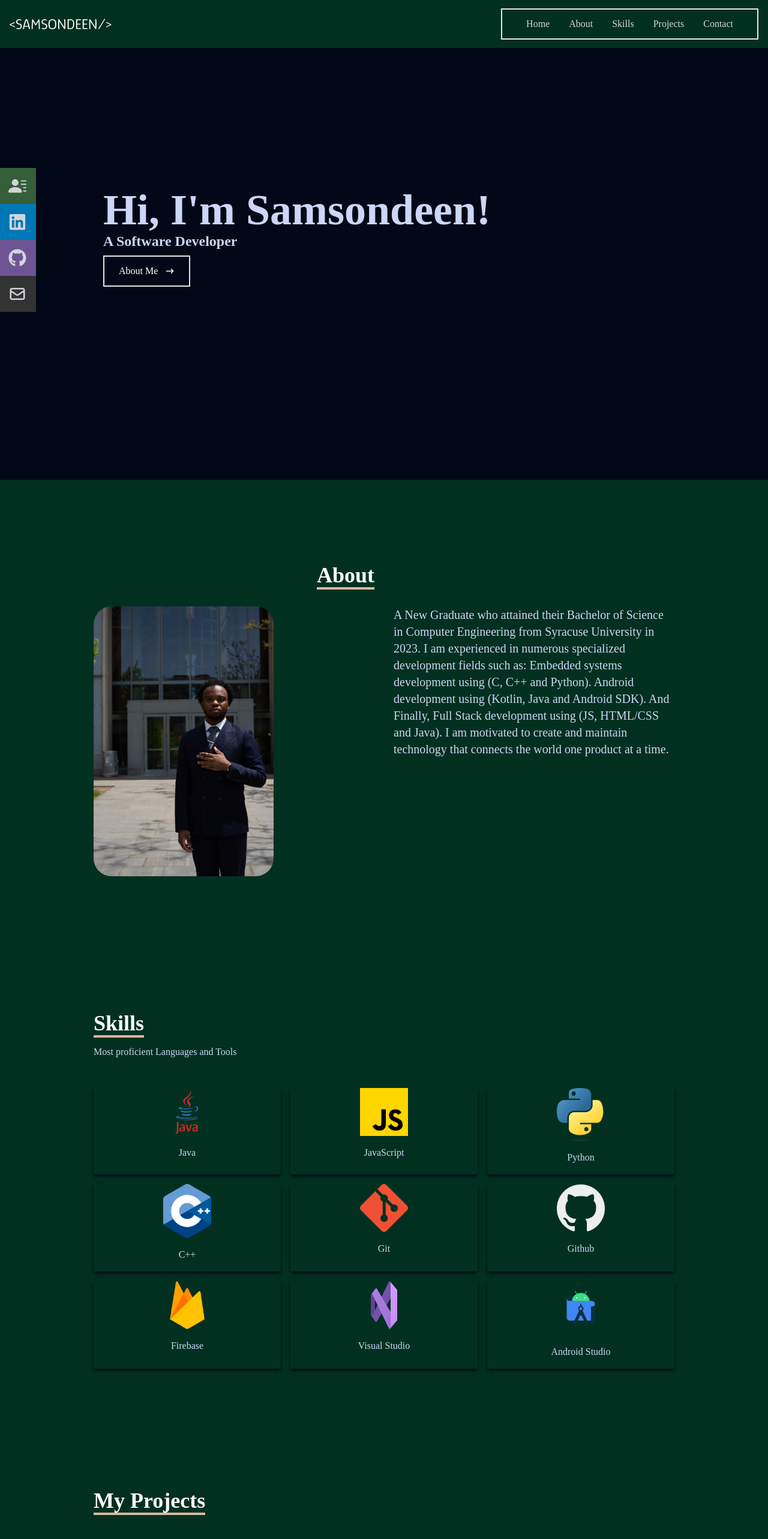
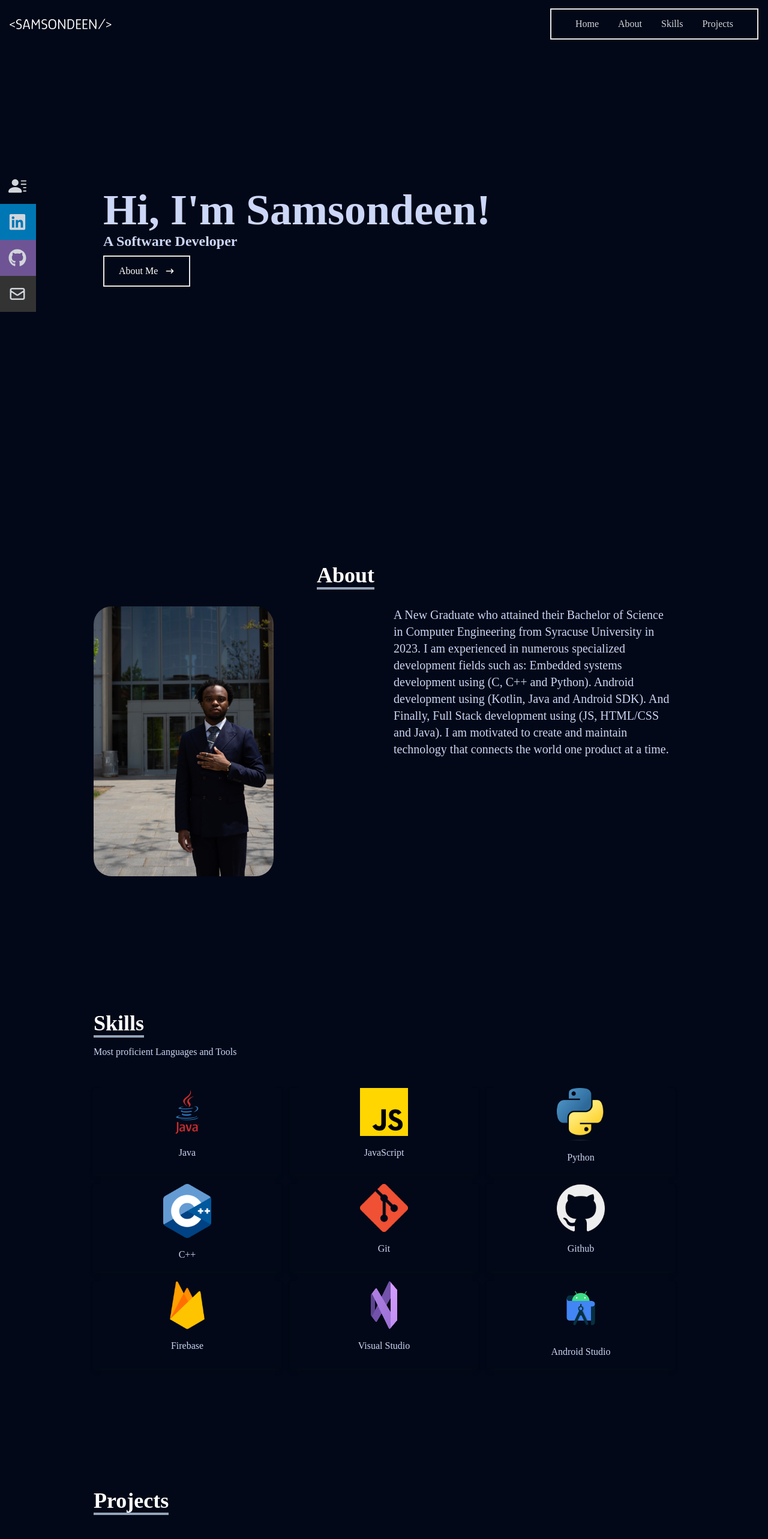
Before and after one commit to SamBatula/My-react-portfolio-app, a React (Create React App) app: page / in a window 1280 px wide. Shown: the top 2566 px of the page at 60% size. Built offline with nearby package versions, Linux system fonts and the light colour scheme.

Commit message:
updated UI, fixed yarn start dependencies

```diff
--- a/src/App.js
+++ b/src/App.js
@@ -14,7 +14,8 @@ function App() {
       <About />
       <Proficiency />
       <Projects />
-      <Contact />
+      {/* Commented out to take out contacts page
+      () <Contact /> */}
     </div>
   );
 }
--- a/src/components/About.jsx
+++ b/src/components/About.jsx
@@ -10,12 +10,12 @@ import ProfilePic from '../assets/profilepic.jpg'
 
 const About = () => {
   return (
-    <div name='about' className=' w-full md:h-screen bg-[#023020] text-[#ffffff]'>
+    <div name='about' className=' w-full md:h-screen bg-[#020817] text-[#ffffff]'>
         <div className='flex flex-col justify-center items-center w-full h-full p-4 mx-auto'>
            {/* Container div or parent div*/}
            <div className='max-w-[1000px] w-full grid grid-cols-2 gap-8' >
                 <div className='sm:text-right pb-8 pl-4'>
-                    <p className='text-4xl font-bold inline border-b-4 border-[#d9b99b]'> About </p>
+                    <p className='text-4xl font-bold inline border-b-4 border-[#94a4b8]'> About </p>
                 </div>
                 <div>
                 </div>
--- a/src/components/Contact.jsx
+++ b/src/components/Contact.jsx
@@ -3,10 +3,10 @@ import React from 'react'
 
 const Contact = () => {
   return (
-    <div name='contact' className='w-full h-screen bg-[#023020] flex justify-center items-center p-4'>
+    <div name='contact' className='w-full h-screen bg-[#020817] flex justify-center items-center p-4'>
         <form method='POST' action="https://getform.io/f/1895b10c-0208-4eb5-a9d3-2e2e7a1a9588" className='flex flex-col max-w-[600px] w-full'>
             <div className='pb-8'>
-                <p className='text-4xl font-bold inline border-b-4 border-[#d9b99b] text-[#ffffff]'>Contact</p>
+                <p className='text-4xl font-bold inline border-b-4 border-[#94a4b8] text-[#ffffff]'>Contact</p>
                 <p className='text-[#ffffff] py-4'> Feel free to reach out if you have any questions! My Email: Samsonbatula@gmail.com </p>
             </div>
             <input className='bg-[#ffffff] p-2' type = "text" placeholder='Your Name' name ='name' />
--- a/src/components/Navbar.jsx
+++ b/src/components/Navbar.jsx
@@ -55,7 +55,7 @@ const Navbar = () => {
   return (
 
 
-    <div className = 'fixed w-full h-[80px] flex justify-between items-center px-4 bg-[#023020] text-gray-300'>
+    <div className = 'fixed w-full h-[80px] flex justify-between items-center px-4 bg-[#020817] text-gray-300'>
 
         <div>
             <img src = {Logo} alt = "Logo Image" style={{width: '170px'}}/>
@@ -63,35 +63,36 @@ const Navbar = () => {
 
         {/* 3.) Menu */}
             <ul className='hidden md:flex group border-2 px-6 py-3 my-2 items-center  '>
-                <li className='hover:bg-[#355E3B]'>
+                <li className='hover:bg-[#87a7b6]'>
                 <Link to="home"  smooth={true} offset={50} duration={500}>
                 Home
                 </Link>
                 </li>
 
-                <li className='hover:bg-[#355E3B]'>
+                <li className='hover:bg-[#87a7b6]'>
                 <Link to="about"  smooth={true} offset={50} duration={500}>
                 About
                 </Link>
                 </li>
 
-                <li className='hover:bg-[#355E3B]'>
+                <li className='hover:bg-[#87a7b6]'>
                 <Link to="proficient"  smooth={true} duration={500}>
                 Skills
                 </Link>
                 </li>
 
-                <li className='hover:bg-[#355E3B]'>
+                <li className='hover:bg-[#87a7b6]'>
                 <Link to="projects"  smooth={true} duration={500}>
                 Projects
                 </Link>
                 </li>
 
-                <li className='hover:bg-[#355E3B]'>
+                { /* Commented out to take out Contact bar in navigation center
+                <li className='hover:bg-[#87a7b6]'>
                 <Link to="contact"  smooth={true} duration={500}>
                 Contact
                 </Link>
-                </li>
+                </li> */}
             </ul>
 
         {/* 4.) Hamburger */}
@@ -101,7 +102,7 @@ const Navbar = () => {
 
         {/* 5.) Mobile Menu */}
 
-        <ul className = {!nav ? 'hidden' : 'absolute top-0 left-0 w-full h-screen bg-[#023020] flex flex-col justify-center items-center'}>
+        <ul className = {!nav ? 'hidden' : 'absolute top-0 left-0 w-full h-screen bg-[#020817] flex flex-col justify-center items-center'}>
             <li className='py-6 text-4xl'>
                 <Link onClick = {handleClick} to="home"  smooth={true} offset={50} duration={500}>
                 Home
@@ -118,10 +119,13 @@ const Navbar = () => {
                 <Link onClick = {handleClick} to="projects"  smooth={true} duration={500}>
                 Projects
                 </Link></li>
-            <li className='py-6 text-4xl'>
+
+
+           { /* Commented out to take out Contact bar in navigation center
+           <li className='py-6 text-4xl'>
                 <Link onClick = {handleClick} to="contact"  smooth={true} duration={500}>
                 Contact
-                </Link></li>
+            </Link></li> */ }
         </ul>
 
         {/* 6.) Social Icons*/}
@@ -129,7 +133,7 @@ const Navbar = () => {
         <div className=' sm:flex fixed flex-col top-[35%] left-0'>
 
             <ul>
-                <li className='w-[160px] h-[60px] flex justify-between items-center ml-[-100px] hover:ml-[-10px] duration-300 bg-[#355E3B] '>
+                <li className='w-[160px] h-[60px] flex justify-between items-center ml-[-100px] hover:ml-[-10px] duration-300 bg-[#020817] '>
                     <a className='flex justify-between items-center w-full text-gray-300'
                     href={resumePDF}>
                         Resume <BsFillPersonLinesFill size={30}/>
--- a/src/components/Proficiency.jsx
+++ b/src/components/Proficiency.jsx
@@ -16,11 +16,11 @@ import Git from '../assets/git.png';
 
 const Proficiency = () => {
   return (
-    <div name = 'proficient'  className=' w-full md:h-screen bg-[#023020] text-[#ccd6f6]'>
+    <div name = 'proficient'  className=' w-full md:h-screen bg-[#020817] text-[#ccd6f6]'>
         {/* Parent Container */}
         <div className='max-w-[1000px] mx-auto p-4 flex flex-col justify-center w-full h-full'>
             <div>
-                <p className='text-4xl font-bold inline border-b-4 border-[#d9b99b] text-[#ffffff]'> Skills</p>
+                <p className='text-4xl font-bold inline border-b-4 border-[#94a4b8] text-[#ffffff]'> Skills</p>
                 <p className='py-4'> Most proficient Languages and Tools</p>
             </div>
 
--- a/src/components/Projects.jsx
+++ b/src/components/Projects.jsx
@@ -11,11 +11,11 @@ import TDWORLD from '../assets/TDworld.png';
 
 const Projects = () => {
   return (
-    <div name='projects' className=' w-full md:h-screen text-[#ccd6f6] bg-[#023020]'>
+    <div name='projects' className=' w-full md:h-screen text-[#ccd6f6] bg-[#020817]'>
         {/* Container or parent  */}
         <div className='max-w-[1000px] mx-auto p-4 flex flex-col justify-center w-full h-full'>
           <div className='pb-8'>
-            <p className='text-4xl font-bold inline border-b-4 text-[#ffffff] border-[#d9b99b]'> My Projects</p>
+            <p className='text-4xl font-bold inline border-b-4 text-[#ffffff] border-[#94a4b8]'> Projects</p>
             <p className='py-6'> </p>
           </div>
 
--- a/src/index.css
+++ b/src/index.css
@@ -25,7 +25,7 @@
 .content-div:hover {
     background-image: linear-gradient(
         to right,
-        rgba(53,94,59,0.8),
-        hsla(242, 74%, 61%, 0.8)
+        rgba(186, 217, 255, 0.8),
+        hsla(215, 81%, 79%, 0.8)
     )!important;
 }
```
Also changed, not shown: package.json (+11 -0 lines), 1 other file (tests, documents, lock files or other folders).
